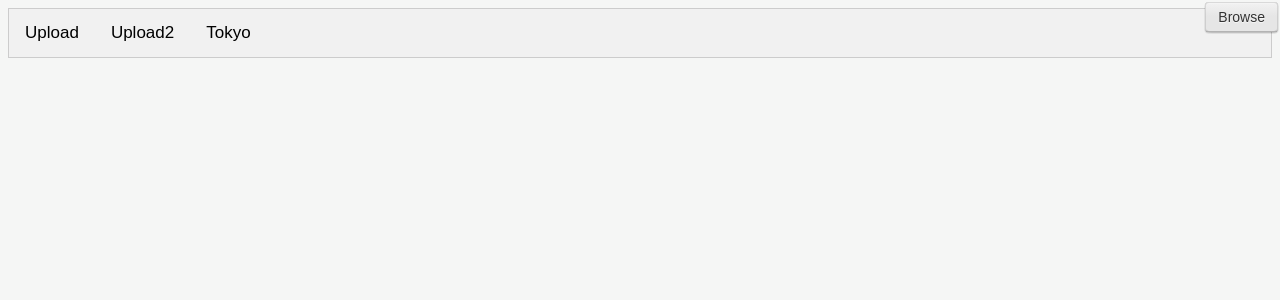
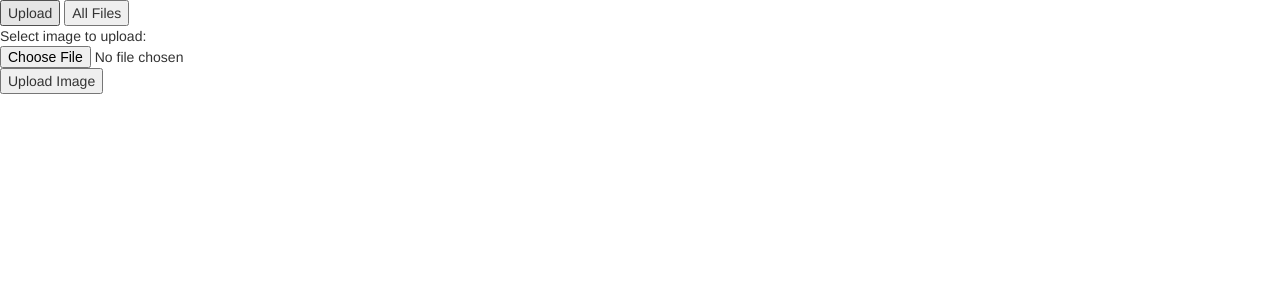
Before and after one commit to MandeeraK/FYP, a PHP site: page / in a window 1280 px wide. Shown: the top 300 px of the page. Run offline with PHP 8.4, Linux system fonts and the light colour scheme.

Commit message:
12-03-2018

```diff
--- a/index.php
+++ b/index.php
@@ -8,65 +8,31 @@
 ?>
 <html>
 <head>
-    <link rel="stylesheet" href="styles.css">
+    <!-- Latest compiled and minified CSS -->
+    <link rel="stylesheet" href="https://maxcdn.bootstrapcdn.com/bootstrap/3.3.7/css/bootstrap.min.css">
+
+    <!-- jQuery library -->
+    <script src="https://ajax.googleapis.com/ajax/libs/jquery/3.3.1/jquery.min.js"></script>
+
+    <!-- Latest compiled JavaScript -->
+    <script src="https://maxcdn.bootstrapcdn.com/bootstrap/3.3.7/js/bootstrap.min.js"></script>
+    <!--<link rel="stylesheet" href="styles.css">-->
 </head>
 <body>
 <div class="tab">
-    <button class="tablinks" onclick="openCity(event, 'Upload')">Upload</button>
-    <button class="tablinks" onclick="openCity(event, 'Upload2')">Upload2</button>
-    <button class="tablinks" onclick="openCity(event, 'Tokyo')">Tokyo</button>
+    <button class="tablinks" onclick="openCity(event, 'Upload2')">Upload</button>
+    <button class="tablinks" onclick="openCity(event, 'View')">All Files</button>
 </div>
-<div id="Upload" class="tabcontent">
-    <article id="main-content" role="main">
-        <section class="container">
-            <div class="row">
-                <div class="col-md-4">
-                    <header>
-                        <h1>File Encryptor</h1>
-                    </header>
-                </div>
-                <div class="col-md-8">
-                    <!--./file input example -->
-                    <p>&nbsp;</p>
-                    <hr>
-                    <h3 class="text-info">Example 2 : large upload iframe</h3>
-                    <p><strong>Note:</strong> This is a CSS Demo only, no JavaScript nor Server side Code is provided to handle file preview or upload status.</p>
-                    <!--image file upoad sample-->
-                    <div class="box">
-                        <!-- fileuploader view component -->
-                        <form action="#" method="post" class="text-center">
-                            <div class="margin-bottom-20">
-                                <img class="thumbnail box-center margin-top-20" alt="No image" src="http://www.washaweb.com/tutoriaux/fileupload/imgs/image-temp-220.png">
-                            </div>
-                            <p>
-                                <button type="submit" class="btn btn-sm" name="delete"><i class="icon-remove"></i> Remove</button>
-                                <button type="submit" class="btn btn-primary btn-sm" id="save" name="save"><i class="icon-ok icon-white"></i> Save</button>
-                            </p>
-                        </form>
-                        <!-- ./fileuploader view component -->
-                        <div class="row">
-                            <div class="col-sm-10">
-              <span class="control-fileupload">
-                <label for="file1" class="text-left">Please choose a file on your computer.</label>
-                <input type="file" id="file1">
-              </span>
-                            </div>
-                            <div class="col-sm-2">
-                                <button type="button" class="btn btn-primary btn-block">
-                                    <i class="icon-upload icon-white"></i> Upload
-                                </button>
-                            </div>
-                        </div>
-                    </div>
-                    <hr>
-                    <br />
-                    <hr />
-                </div>
-            </div>
-        </section>
-    </article>
+
+<div id="Upload2" class="tabcontent">
+
+    <form action="upload.php" method="post" enctype="multipart/form-data">
+        Select image to upload:
+        <input type="file" name="fileToUpload" id="fileToUpload">
+        <input type="submit" value="Upload Image" name="submit">
+    </form>
 </div>
-<div id="Upload2" class="tabcontent">
+<div id="View" class="tabcontent">
 
 </div>
 
@@ -78,6 +44,20 @@
             $(this).prev('label').text(labelText);
         })
     });
+
+    function openCity(evt, cityName) {
+        var i, tabcontent, tablinks;
+        tabcontent = document.getElementsByClassName("tabcontent");
+        for (i = 0; i < tabcontent.length; i++) {
+            tabcontent[i].style.display = "none";
+        }
+        tablinks = document.getElementsByClassName("tablinks");
+        for (i = 0; i < tablinks.length; i++) {
+            tablinks[i].className = tablinks[i].className.replace(" active", "");
+        }
+        document.getElementById(cityName).style.display = "block";
+        evt.currentTarget.className += " active";
+    }
 </script>
 </body>
 </html>
```
Also changed, not shown: upload.php (added, +24 -0 lines).
